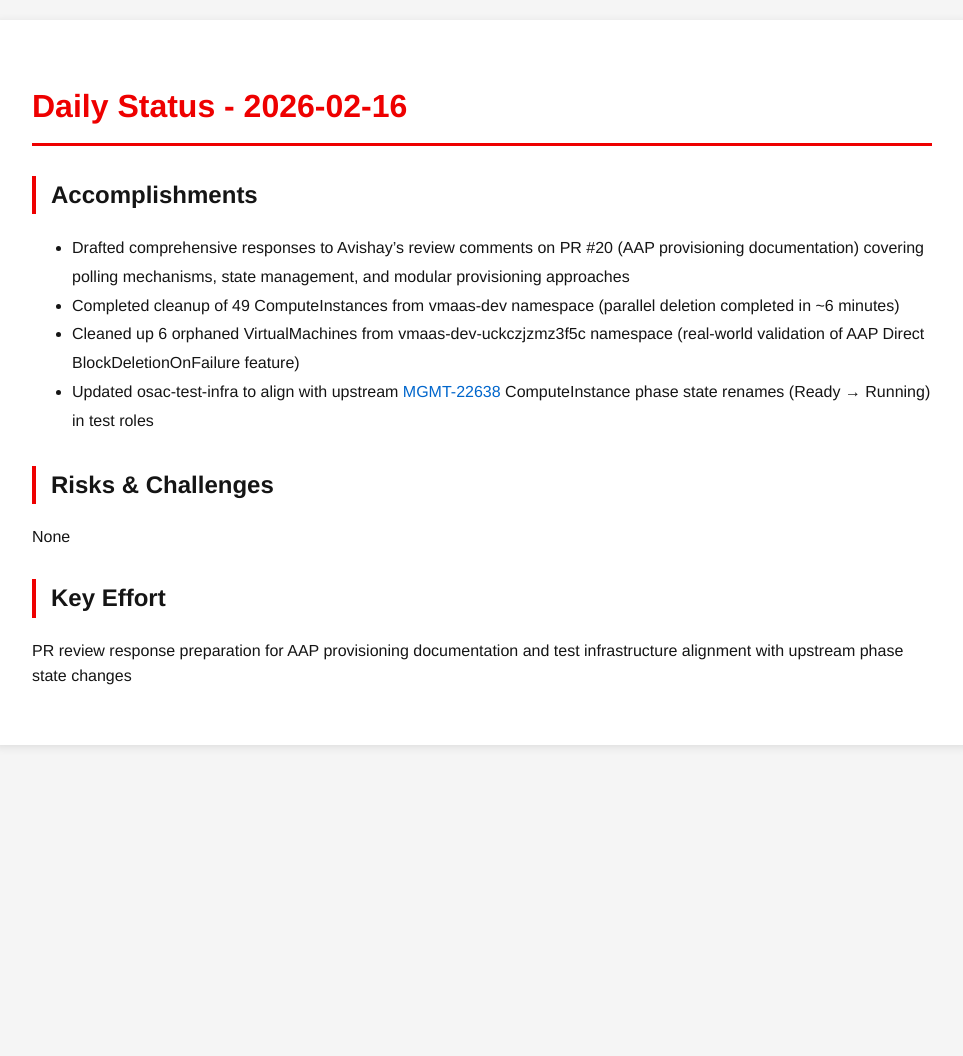
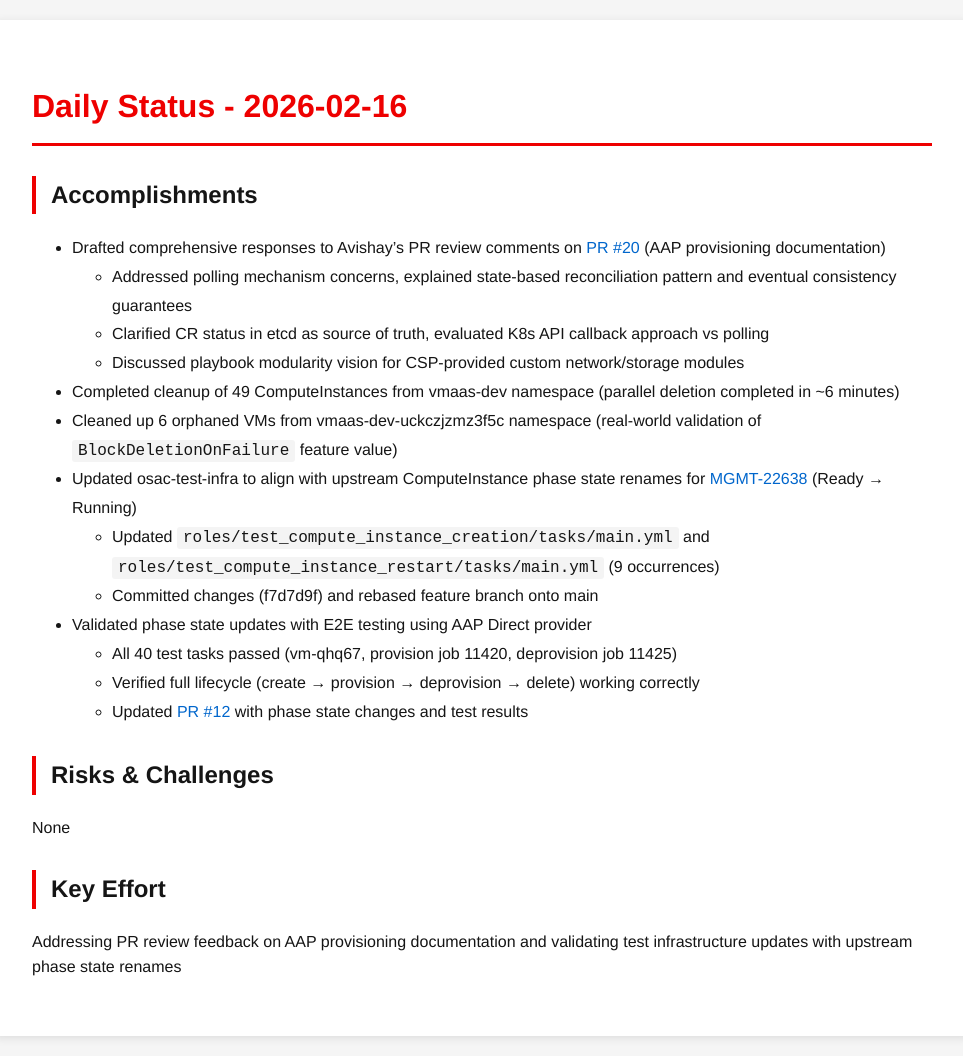
Before and after one commit to tzvatot/daily-status, a Jekyll site: the page built from 2026-02-16.md, in a window 1280 px wide. Shown: the whole page, without its empty margins (158-1121 px from the left). Built offline with Jekyll 4.4.1, drawn with Linux system fonts in a browser that asks for light colours; before the commit the page ends 900 px from its top, so only the background shows below that.

Commit message:
Daily status update - 2026-02-16

```diff
--- a/2026-02-16.md
+++ b/2026-02-16.md
@@ -8,10 +8,19 @@ date: 2026-02-16
 
 ## Accomplishments
 
-- Drafted comprehensive responses to Avishay's review comments on PR #20 (AAP provisioning documentation) covering polling mechanisms, state management, and modular provisioning approaches
+- Drafted comprehensive responses to Avishay's PR review comments on [PR #20](https://github.com/osac-project/docs/pull/20) (AAP provisioning documentation)
+  - Addressed polling mechanism concerns, explained state-based reconciliation pattern and eventual consistency guarantees
+  - Clarified CR status in etcd as source of truth, evaluated K8s API callback approach vs polling
+  - Discussed playbook modularity vision for CSP-provided custom network/storage modules
 - Completed cleanup of 49 ComputeInstances from vmaas-dev namespace (parallel deletion completed in ~6 minutes)
-- Cleaned up 6 orphaned VirtualMachines from vmaas-dev-uckczjzmz3f5c namespace (real-world validation of AAP Direct BlockDeletionOnFailure feature)
-- Updated osac-test-infra to align with upstream [MGMT-22638](https://issues.redhat.com/browse/MGMT-22638) ComputeInstance phase state renames (Ready → Running) in test roles
+- Cleaned up 6 orphaned VMs from vmaas-dev-uckczjzmz3f5c namespace (real-world validation of `BlockDeletionOnFailure` feature value)
+- Updated osac-test-infra to align with upstream ComputeInstance phase state renames for [MGMT-22638](https://issues.redhat.com/browse/MGMT-22638) (Ready → Running)
+  - Updated `roles/test_compute_instance_creation/tasks/main.yml` and `roles/test_compute_instance_restart/tasks/main.yml` (9 occurrences)
+  - Committed changes (f7d7d9f) and rebased feature branch onto main
+- Validated phase state updates with E2E testing using AAP Direct provider
+  - All 40 test tasks passed (vm-qhq67, provision job 11420, deprovision job 11425)
+  - Verified full lifecycle (create → provision → deprovision → delete) working correctly
+  - Updated [PR #12](https://github.com/osac-project/osac-test-infra/pull/12) with phase state changes and test results
 
 ## Risks & Challenges
 
@@ -19,4 +28,4 @@ None
 
 ## Key Effort
 
-PR review response preparation for AAP provisioning documentation and test infrastructure alignment with upstream phase state changes
+Addressing PR review feedback on AAP provisioning documentation and validating test infrastructure updates with upstream phase state renames
```
